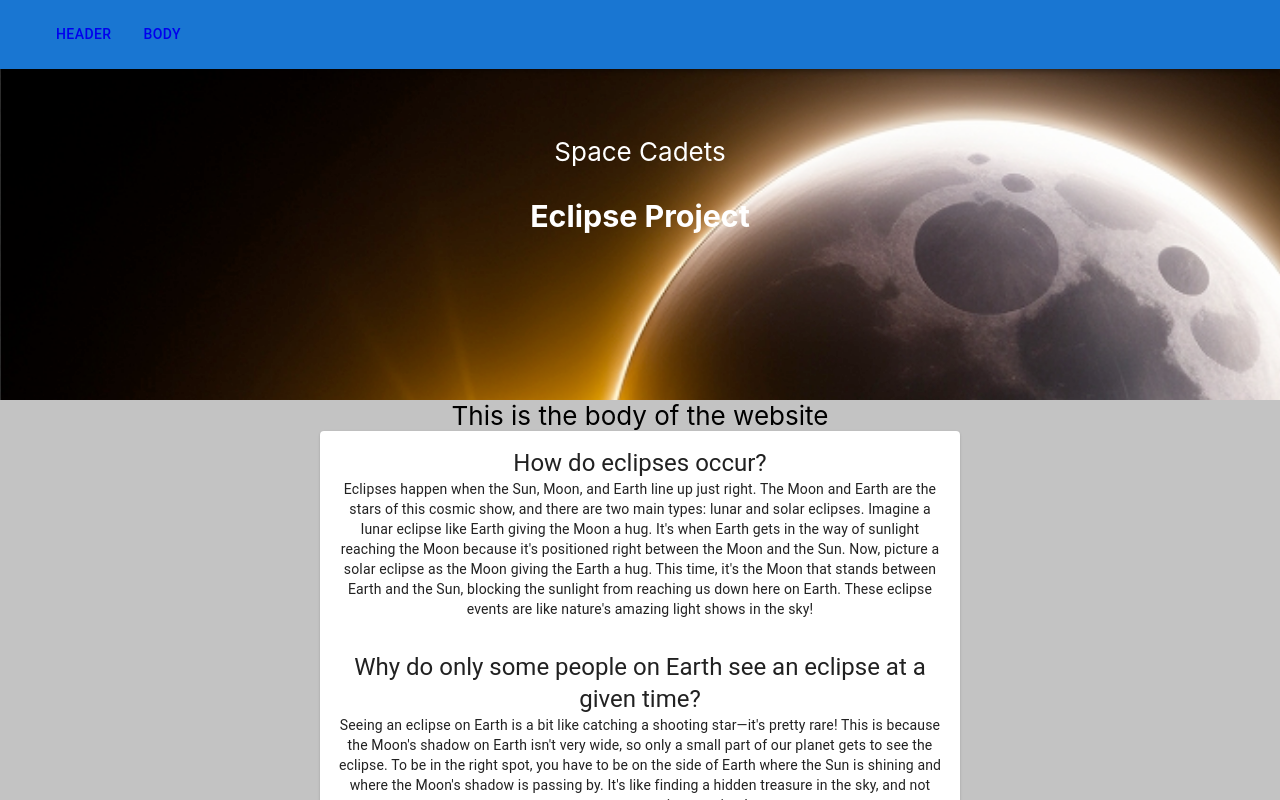
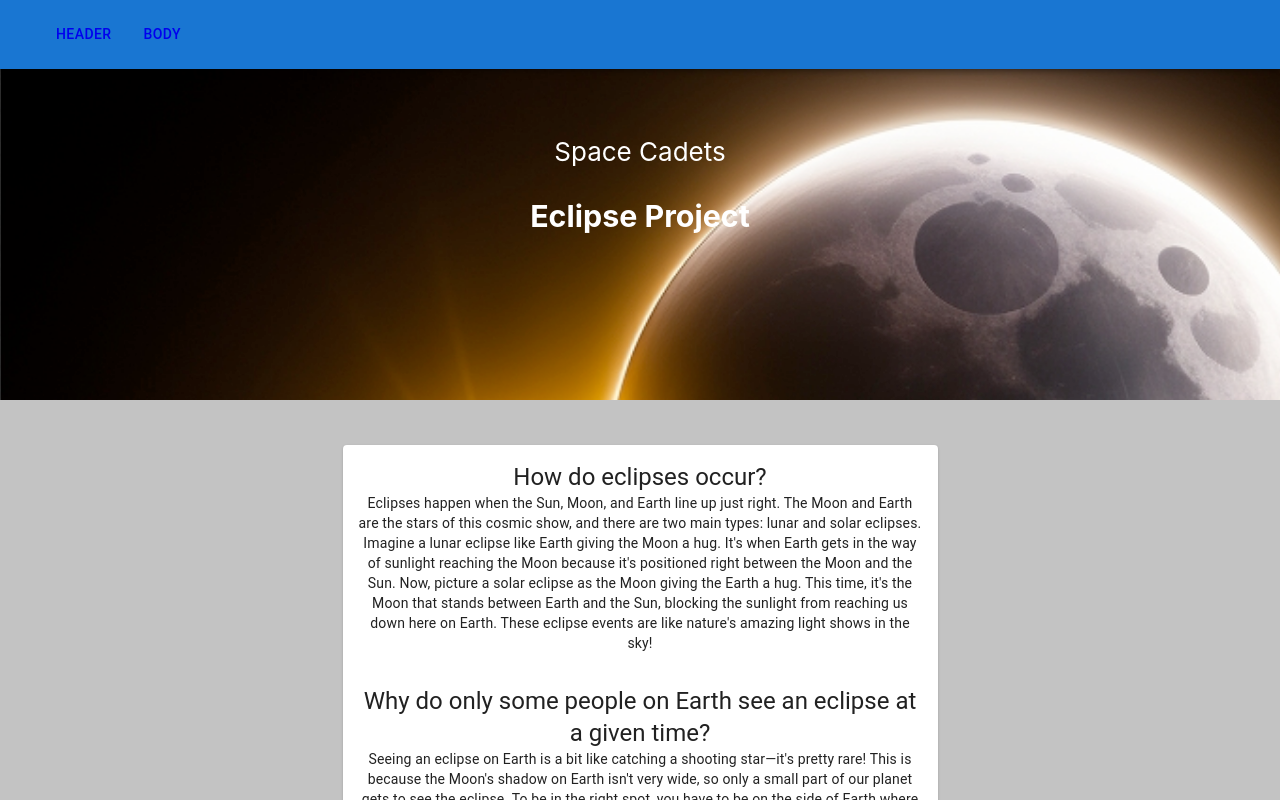
Before and after one commit to AlissonRoss/eclipse-NASA-challenge-2023, a React (Create React App) app: page / in a window 1280 px wide. Shown: the top 800 px of the page. Built offline with nearby package versions, Linux system fonts and the light colour scheme.

Commit message:
Added padding to the body

```diff
--- a/src/Components/Body/index.js
+++ b/src/Components/Body/index.js
@@ -1,7 +1,7 @@
 import BasicCard from '../Card1'
 export default function NavBar() {
     return (
-        <div className="App-body">This is the body of the website
+        <div className="App-body" style={{padding: 45}}>
         <BasicCard/>
         </div>
     );
```
